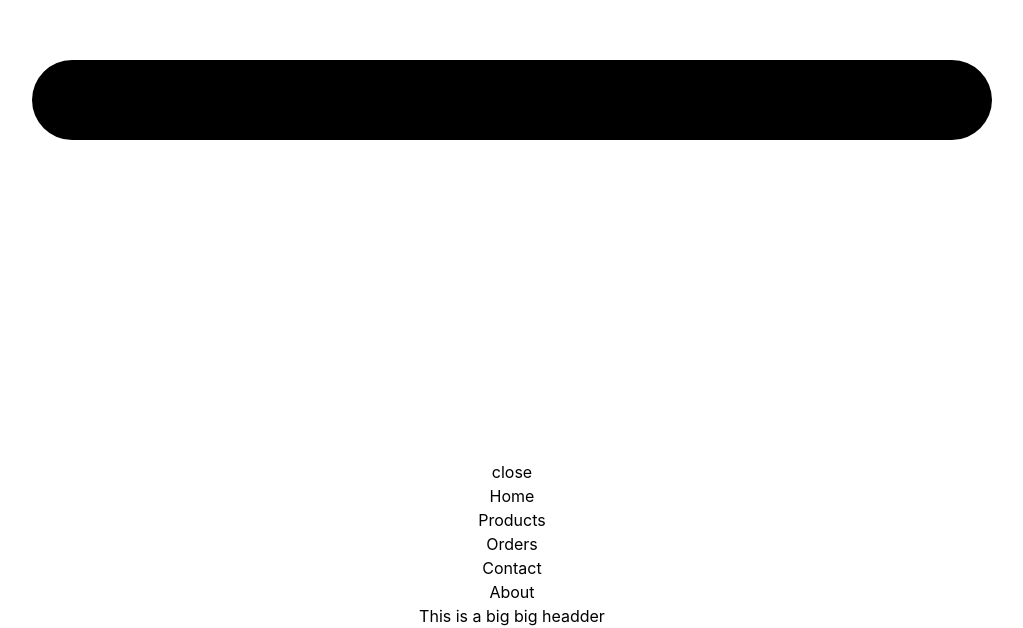
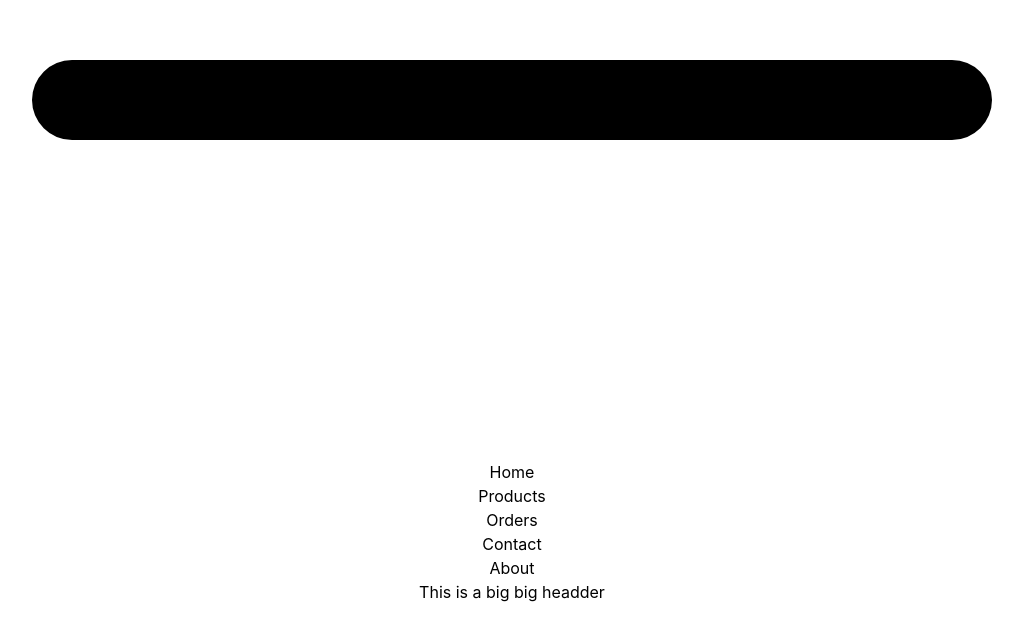
Before and after one commit to Sajjatul21/programming-hero, a React (Vite) app in the folder Mileston-9_React Router And States/51-3 Setup tailwind css with Create React App/price-club/: page / in a window 1280 px wide. Shown: the part 820-1448 px from the top of the page, without its empty margins (128-1151 px from the left). After the commit the page ends 1424 px from the top, so only its background shows below. Built offline with nearby package versions, Linux system fonts and the light colour scheme.

Commit message:
if open is ture we show close btn otherwise we see menu btn

```diff
--- a/Mileston-9_React Router And States/51-3 Setup tailwind css with Create React App/price-club/src/components/NavBar/NavBar.jsx
+++ b/Mileston-9_React Router And States/51-3 Setup tailwind css with Create React App/price-club/src/components/NavBar/NavBar.jsx
@@ -1,6 +1,6 @@
 import { useState } from "react";
 import Link from "../Link/Link";
-import { Bars3Icon } from '@heroicons/react/24/solid';
+import { Bars3Icon, XMarkIcon } from '@heroicons/react/24/solid';
 const NavBar = () => {
     const [open, setOpen] = useState(false);
     const routes = [
@@ -12,8 +12,14 @@
     ];
     return (
         <div>
-            <Bars3Icon onClick={() => setOpen(!open)} className="h-6 w-6" />
-            <span>{open ? "open" : "close"}</span>
+            {/* {
+                open ? "close icon" : "open Icon"
+            } */}
+            {
+                open ? <XMarkIcon onClick={() => setOpen(!open)} className="h-6 w-6" />
+                    :
+                    <Bars3Icon onClick={() => setOpen(!open)} className="h-6 w-6" />
+            }
             <ul className="md:flex justify-center">
                 {
                     routes.map(route => <Link key={route.id} route={route}></Link>)
```
